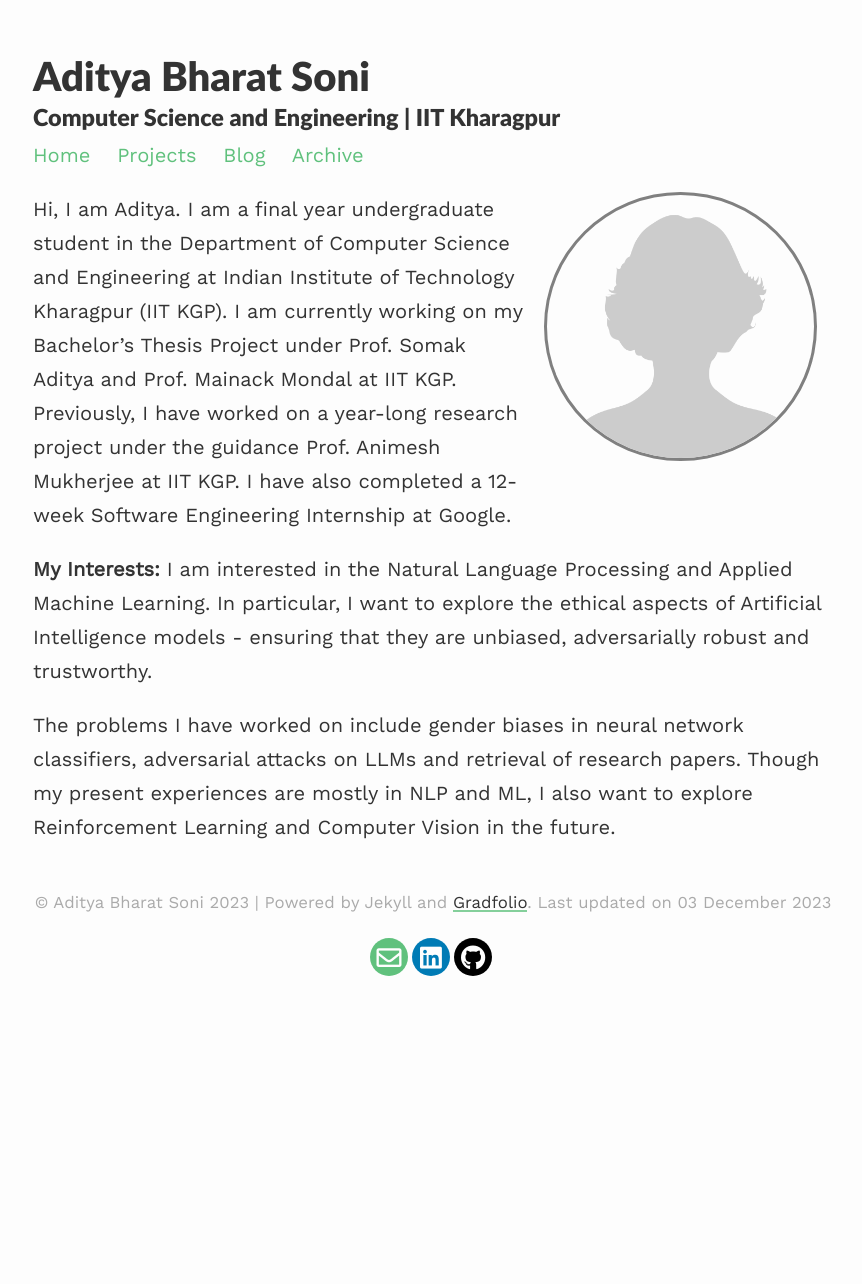
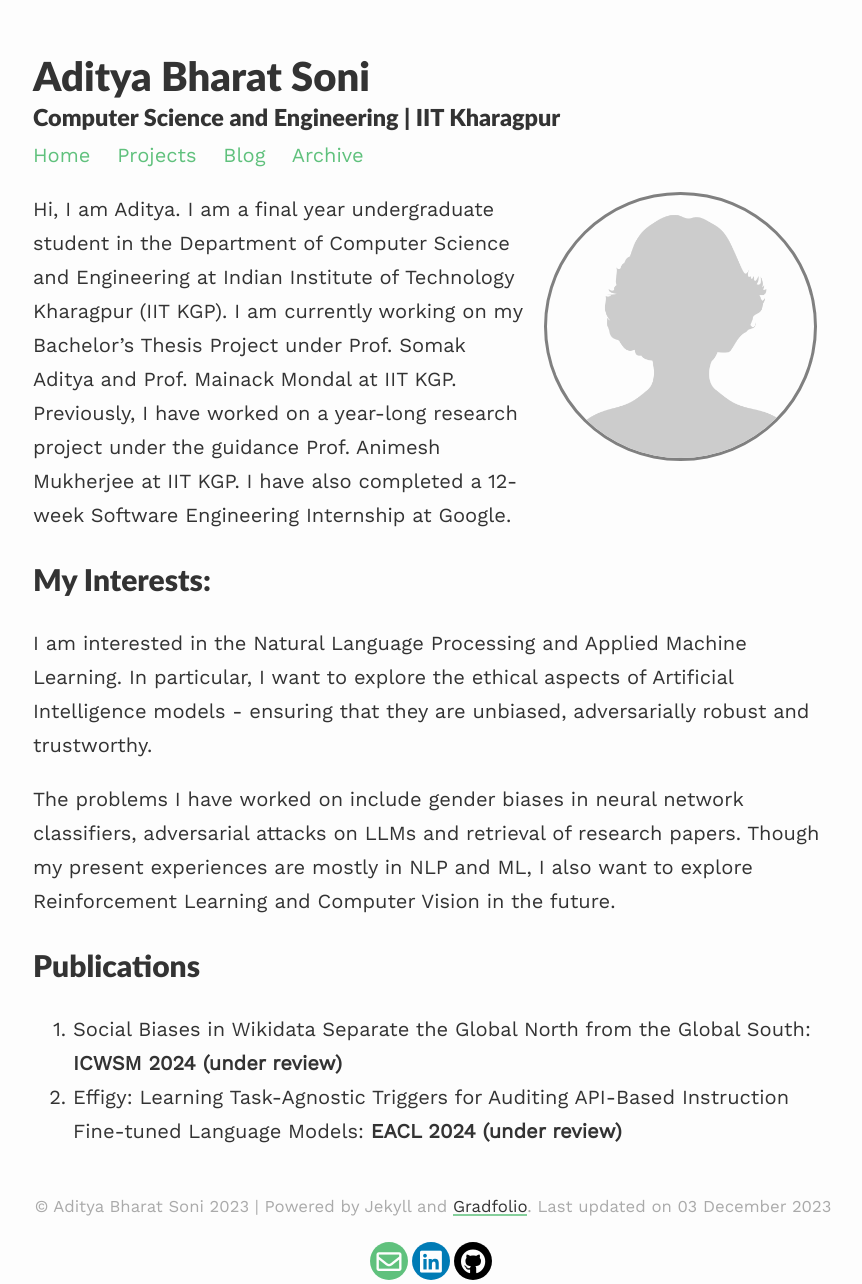
Before and after one commit to adityasoni9998/adityasoni9998.github.io, a Jekyll site: the page built from index.md, in a window 1280 px wide. Shown: the whole page, without its empty margins (207-1069 px from the left). Built offline with Jekyll 4.4.1, drawn with Linux system fonts in a browser that asks for light colours; nearby versions of some CDN libraries; before the commit the page ends 980 px from its top, so only the background shows below that.

Commit message:
Update index.md

```diff
--- a/index.md
+++ b/index.md
@@ -9,9 +9,16 @@ published: true
 
 Hi, I am Aditya. I am a final year undergraduate student in the Department of Computer Science and Engineering at Indian Institute of Technology Kharagpur (IIT KGP). I am currently working on my Bachelor's Thesis Project under Prof. Somak Aditya and Prof. Mainack Mondal at IIT KGP. Previously, I have worked on a year-long research project under the guidance Prof. Animesh Mukherjee at IIT KGP. I have also completed a 12-week Software Engineering Internship at Google.
 
-**My Interests:** I am interested in the Natural Language Processing and Applied Machine Learning. In particular, I want to explore the ethical aspects of Artificial Intelligence models - ensuring that they are unbiased, adversarially robust and trustworthy.
+# **My Interests:**
+
+I am interested in the Natural Language Processing and Applied Machine Learning. In particular, I want to explore the ethical aspects of Artificial Intelligence models - ensuring that they are unbiased, adversarially robust and trustworthy.
 
 The problems I have worked on include gender biases in neural network classifiers, adversarial attacks on LLMs and retrieval of research papers. Though my present experiences are mostly in NLP and ML, I also want to explore Reinforcement Learning and Computer Vision in the future.
+
+# **Publications**
+1. Social Biases in Wikidata Separate the Global North from the Global South: **ICWSM 2024 (under review)**
+2. Effigy: Learning Task-Agnostic Triggers for Auditing API-Based
+Instruction Fine-tuned Language Models: **EACL 2024 (under review)**
 
 <!-- In addition to my research endeavours, I have
 [Gradfolio](https://github.com/jitinnair1/gradfolio){:target="_blank"} is a responsive, dark-mode ready Jekyll theme designed keeping academia in mind. The easiest way to install the theme is to fork it using GitHub. Check the README file for [instructions](https://github.com/jitinnair1/gradfolio#installation){:target="_blank"}.
```
